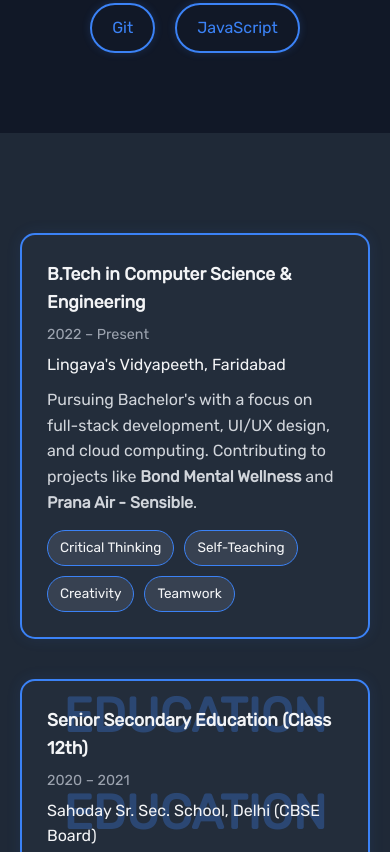
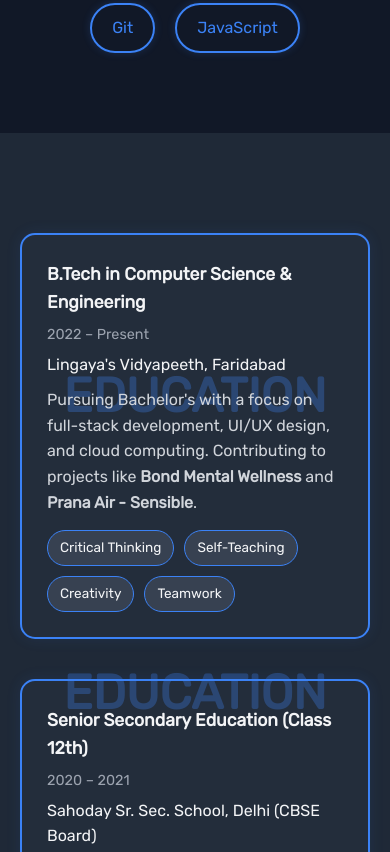
Before and after one commit to Amank2601/Portfolio-Website, a plain HTML site: page index.html in a window 390 px wide. Shown: the part 2653-3505 px from the top of the page. Drawn offline with Linux system fonts and the light colour scheme.

Commit message:
made changes

```diff
--- a/style.css
+++ b/style.css
@@ -495,6 +495,28 @@ body {
    .projects-grid {
     grid-template-columns: 1fr;
   }
+
+  .education-bg-text {
+  position: absolute;
+  top: 0;
+  left: 0;
+  width: 100%;
+  height: 100%;
+  font-size: 3rem; /* 🔼 Increased size */
+  font-weight: 900;
+  color: rgba(59, 130, 246, 0.3); /* 🔼 More visible */
+  display: flex;
+  flex-direction: column;
+  justify-content: center;
+  align-items: center;
+  gap: 15rem; /* spacing between lines */
+  text-align: center;
+  user-select: none;
+  z-index: 0;
+  pointer-events: none; /* ensures it's not clickable */
+  line-height: 1.2;
+  white-space: nowrap;
+}
 }
 
 @media (max-width: 468px) {
```
Also changed, not shown: assets/screenshot.jpg (added).
